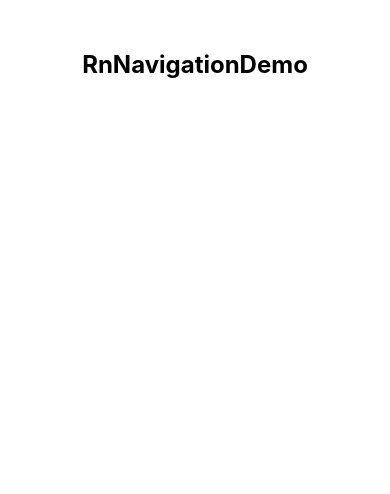
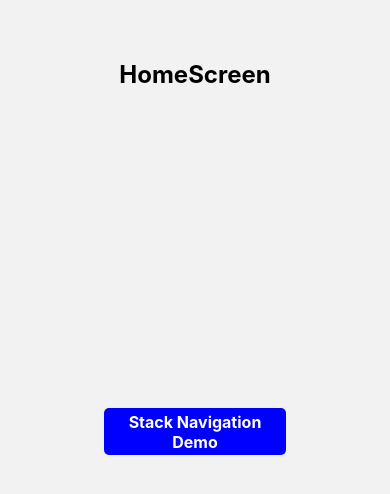
Before and after one commit to shubham2105/RnNavigation, a React Native app: screen /StackScreen1 in a window 390 px wide. Shown: the top 494 px of the page. Built offline with nearby package versions, Linux system fonts and the light colour scheme.

Commit message:
implmented Stack Navigator✅.

```diff
--- a/App.tsx
+++ b/App.tsx
@@ -1,11 +1,13 @@
-import { SafeAreaView, StyleSheet, Text, View} from 'react-native';
+import {StyleSheet, Text, View} from 'react-native';
 import React from 'react';
+import {NavigationContainer} from '@react-navigation/native';
+import RootNavigator from './src/RootNavigator';
 
 const App = () => {
   return (
-    <View style={styles.container}>
-      <Text style={styles.headerText}>RnNavigationDemo</Text>
-    </View>
+     <NavigationContainer>
+       <RootNavigator/>
+     </NavigationContainer>
   );
 };
 
@@ -14,7 +16,8 @@ export default App;
 const styles = StyleSheet.create({
   container:{
     flex:1,
-    paddingVertical:50
+    paddingVertical:50,
+    marginBottom:10,
   },
   headerText:{
     fontSize:24,
--- /dev/null
+++ b/src/RootNavigator.tsx
@@ -0,0 +1,21 @@
+import React from 'react';
+import {createStackNavigator} from '@react-navigation/stack';
+import HomeScreen from './Screens/HomeScreen';
+import StackNavigatorDemo from './Screens/Stack/StackNavigatorDemo';
+
+export type RooStackParamList = {
+    Home: undefined,
+    StackNavigationDemo : undefined,
+}
+// Creating a stack navigatior
+const Stack = createStackNavigator();
+const RootNavigator : React.FC = () =>{
+    return (
+        <Stack.Navigator>
+            <Stack.Screen name="Home" component={HomeScreen} options={{headerShown:false}}/>
+            <Stack.Screen name='StackNavigationDemo' component={StackNavigatorDemo} options={{headerShown:false}}/>
+        </Stack.Navigator>
+    );
+};
+
+export default RootNavigator;
--- /dev/null
+++ b/src/Screens/HomeScreen.tsx
@@ -0,0 +1,53 @@
+import {StyleSheet, Text, TouchableOpacity, View } from 'react-native';
+import React from 'react';
+import { useNavigation } from '@react-navigation/native';
+import { StackNavigationProp } from '@react-navigation/stack';
+import { RooStackParamList } from '../RootNavigator';
+
+type HomeScreenNavigationProp = StackNavigationProp<RooStackParamList, 'Home'>
+
+const HomeScreen = () => {
+    const navigation = useNavigation<HomeScreenNavigationProp>();
+  return (
+    <View style={styles.container}>
+      <Text style={styles.headerText}>HomeScreen</Text>
+      <View style={styles.buttonContainer}>
+        <TouchableOpacity onPress={()=> navigation.navigate('StackNavigationDemo')} style={styles.button}>
+            <Text style={styles.buttonText}>Stack Navigation Demo</Text>
+        </TouchableOpacity>
+      </View>
+    </View>
+  );
+};
+
+export default HomeScreen;
+
+const styles = StyleSheet.create({
+    container:{
+        flex:1,
+        paddingVertical:60,
+        marginBottom:10,
+    },
+    headerText:{
+      fontSize:24,
+      fontWeight: 'bold',
+      textAlign: 'center',
+    },
+    buttonContainer:{
+        flex:1,
+        flexDirection:'row',
+        justifyContent:'center',
+        alignItems: 'center',
+    },
+    button:{
+        backgroundColor:'blue',
+        borderRadius:5,
+    },
+    buttonText:{
+        fontSize:16,
+        color:'white',
+        fontWeight:'bold',
+        padding:'2%',
+        textAlign:'center',
+    },
+  });
--- /dev/null
+++ b/src/Screens/Stack/StackNavigatorDemo.tsx
@@ -0,0 +1,20 @@
+import { createStackNavigator } from '@react-navigation/stack';
+import StackScreen1 from './StackScreen1';
+import StacksScreen2 from './StacksScreen2';
+
+export type StackParamsList = {
+    StackScreen1: undefined,
+    StackScreen2: undefined,
+};
+const Stack = createStackNavigator<StackParamsList>();
+
+const StackNavigatorDemo = () => {
+    return (
+        <Stack.Navigator>
+            <Stack.Screen name="StackScreen1" component={StackScreen1} options={{headerShown:false}}/>
+            <Stack.Screen name="StackScreen2" component={StacksScreen2} options={{headerShown:false}}/>
+        </Stack.Navigator>
+    );
+};
+
+export default StackNavigatorDemo;
--- /dev/null
+++ b/src/Screens/Stack/StackScreen1.tsx
@@ -0,0 +1,53 @@
+import { StyleSheet, Text, TouchableOpacity, View } from 'react-native';
+import React from 'react';
+import { useNavigation } from '@react-navigation/native';
+import { StackNavigationProp } from '@react-navigation/stack';
+import { StackParamsList } from './StackNavigatorDemo';
+
+export type StackScreen1NavigationProp = StackNavigationProp<StackParamsList, 'StackScreen1'>;
+
+const StackScreen1 = () => {
+    const navigation = useNavigation<StackScreen1NavigationProp>();
+  return (
+    <View style={styles.container}>
+      <Text style={styles.headerText}>StackScreen1</Text>
+       <View style={styles.buttonContainer}>
+              <TouchableOpacity onPress={()=> navigation.navigate('StackScreen2')} style={styles.button}>
+                  <Text style={styles.buttonText}>Go To StackScreen2</Text>
+              </TouchableOpacity>
+        </View>
+    </View>
+  );
+};
+
+export default StackScreen1;
+
+const styles = StyleSheet.create({
+    container:{
+        flex:1,
+        paddingVertical:60,
+        marginBottom:10,
+    },
+    headerText:{
+      fontSize:24,
+      fontWeight: 'bold',
+      textAlign: 'center',
+    },
+    buttonContainer:{
+        flex:1,
+        flexDirection:'row',
+        justifyContent:'center',
+        alignItems: 'center',
+    },
+    button:{
+        backgroundColor:'blue',
+        borderRadius:5,
+    },
+    buttonText:{
+        fontSize:16,
+        color:'white',
+        fontWeight:'bold',
+        padding:'2%',
+        textAlign:'center',
+    },
+  });
--- /dev/null
+++ b/src/Screens/Stack/StacksScreen2.tsx
@@ -0,0 +1,53 @@
+import { StyleSheet, Text, TouchableOpacity, View } from 'react-native';
+import React from 'react';
+import { StackNavigationProp } from '@react-navigation/stack';
+import { StackParamsList } from './StackNavigatorDemo';
+import { useNavigation } from '@react-navigation/native';
+
+export type StackScreen2NavigationProp = StackNavigationProp<StackParamsList, 'StackScreen2'>
+
+const StacksScreen2 = () => {
+    const navigation = useNavigation<StackScreen2NavigationProp>();
+  return (
+    <View style={styles.container}>
+         <Text style={styles.headerText}>StackScreen2</Text>
+         <View style={styles.buttonContainer}>
+            <TouchableOpacity onPress={()=> navigation.navigate('StackScreen1')} style={styles.button}>
+                <Text style={styles.buttonText}>Go Back to StackScreen1</Text>
+             </TouchableOpacity>
+        </View>
+    </View>
+  );
+};
+
+export default StacksScreen2;
+
+const styles = StyleSheet.create({
+    container:{
+        flex:1,
+        paddingVertical:60,
+        marginBottom:10,
+    },
+    headerText:{
+      fontSize:24,
+      fontWeight: 'bold',
+      textAlign: 'center',
+    },
+    buttonContainer:{
+        flex:1,
+        flexDirection:'row',
+        justifyContent:'center',
+        alignItems: 'center',
+    },
+    button:{
+        backgroundColor:'blue',
+        borderRadius:5,
+    },
+    buttonText:{
+        fontSize:16,
+        color:'white',
+        fontWeight:'bold',
+        padding:'2%',
+        textAlign:'center',
+    },
+  });
```
